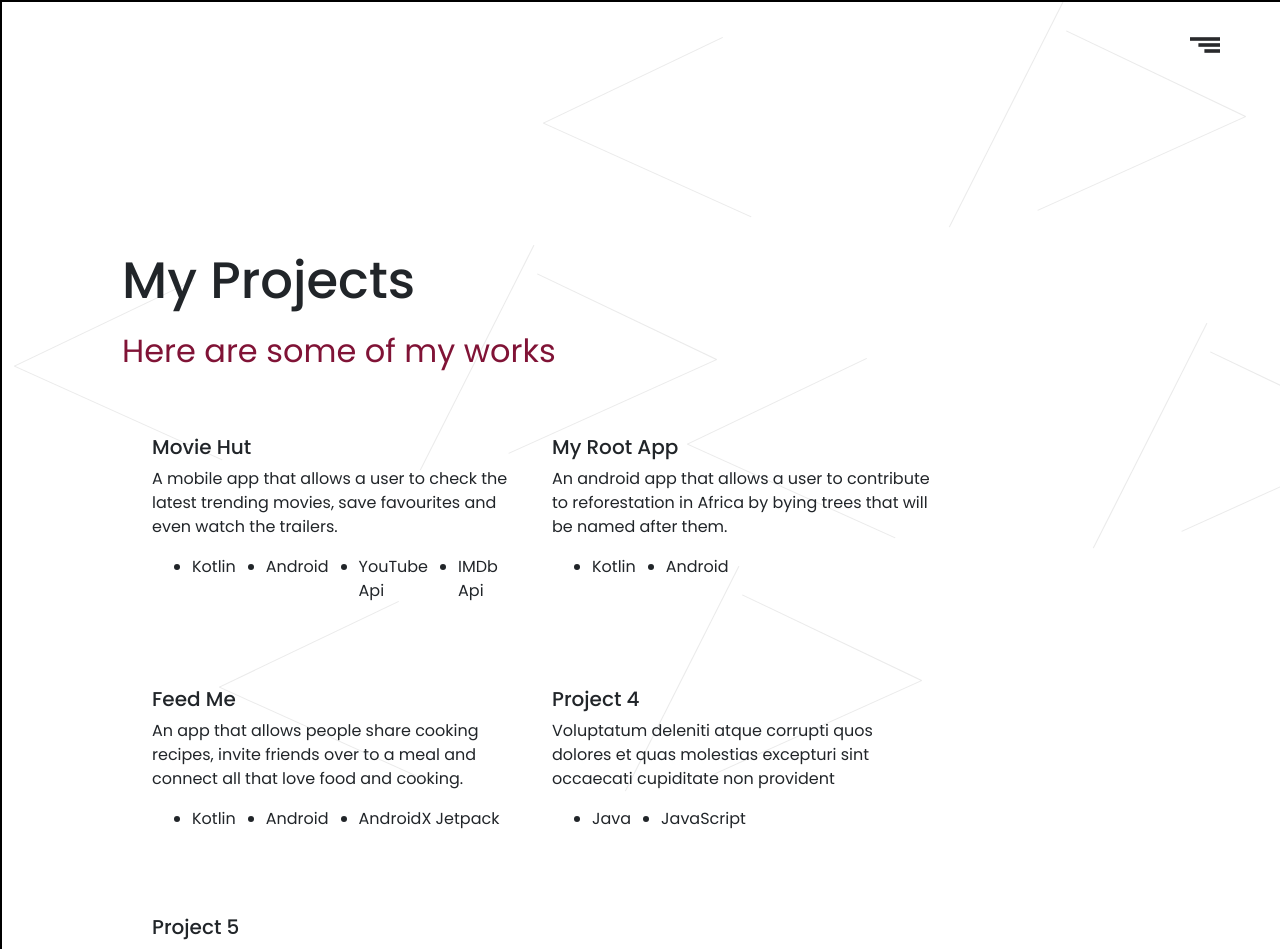
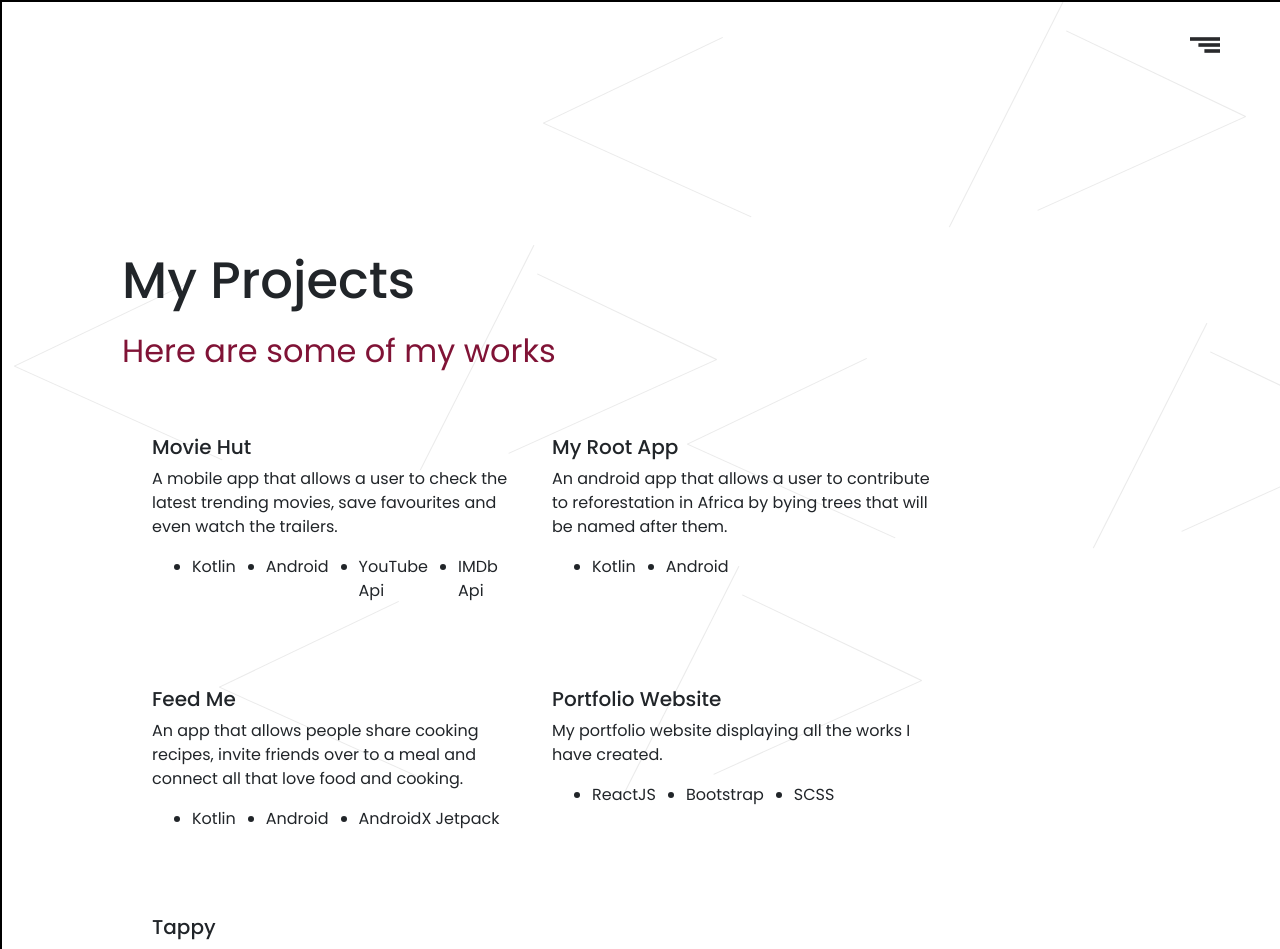
Before and after one commit to cranium44/cranium44.github.io, a React (Create React App) app: page /projects in a window 1280 px wide. Shown: the top 949 px of the page. Built offline with nearby package versions, Linux system fonts and the light colour scheme.

Commit message:
Update information in data file

```diff
--- a/src/data.js
+++ b/src/data.js
@@ -52,19 +52,19 @@ const porfolioProjects = [
 	},
 	{
 		id: 4,
-		title: "Project 4",
+		title: "Portfolio Website",
 		description:
-			"Voluptatum deleniti atque corrupti quos dolores et quas molestias excepturi sint occaecati cupiditate non provident",
-		technologies: ["Java", "JavaScript"],
-		url: "https://github.com",
+			"My portfolio website displaying all the works I have created.",
+		technologies: ["ReactJS", "Bootstrap", "SCSS"],
+		url: "https://github.com/cranium44/cranium44.github.io",
 	},
 	{
 		id: 5,
-		title: "Project 5",
+		title: "Tappy",
 		description:
-			"Voluptatum deleniti atque corrupti quos dolores et quas molestias excepturi sint occaecati cupiditate non provident",
-		technologies: ["C", "JavaScript"],
-		url: "https://github.com",
+			"A clone of the Tappy Mobile Game where you navigate a bird through obstacles.",
+		technologies: ["C#", "Unity"],
+		url: "https://github.com/cranium44/Tappy",
 	},
 ];
 
```
